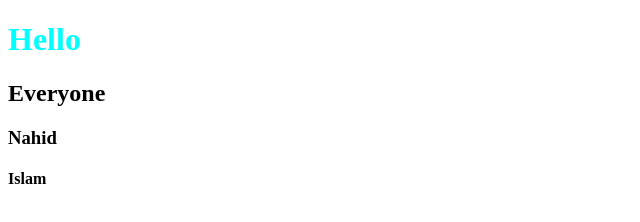
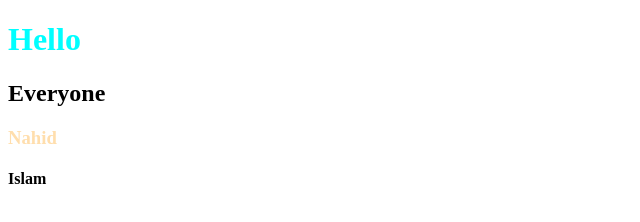
Before and after one commit to Nahid-ul-Islam/my-first-repo, a plain HTML site: page index.html in a window 1280 px wide. Shown: the full height of the page, 0-640 px from the left. Drawn offline with Linux system fonts and the light colour scheme.

Commit message:
Color added to h3

```diff
--- a/style.css
+++ b/style.css
@@ -1,3 +1,6 @@
 h1{
-    color:aqua
+    color: aqua;
 }
+h3{
+    color: navajowhite;
+}
```
